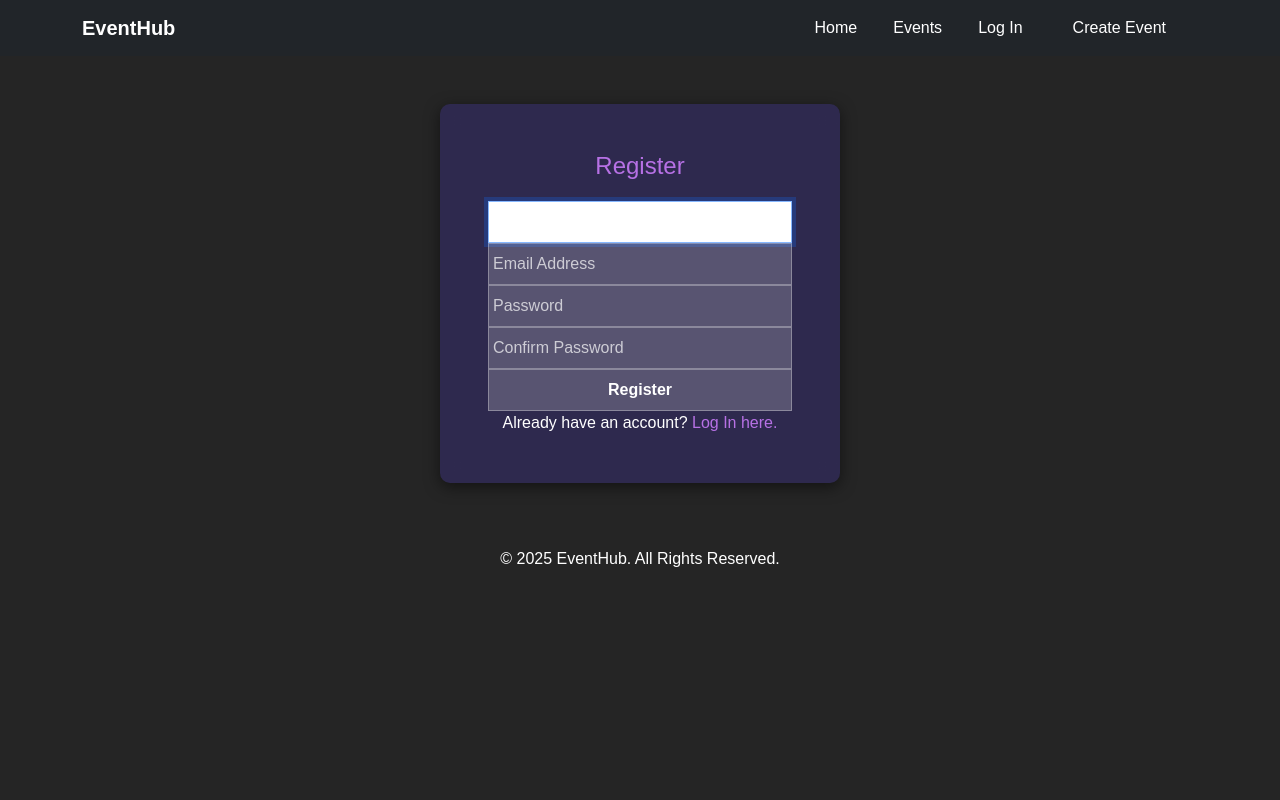
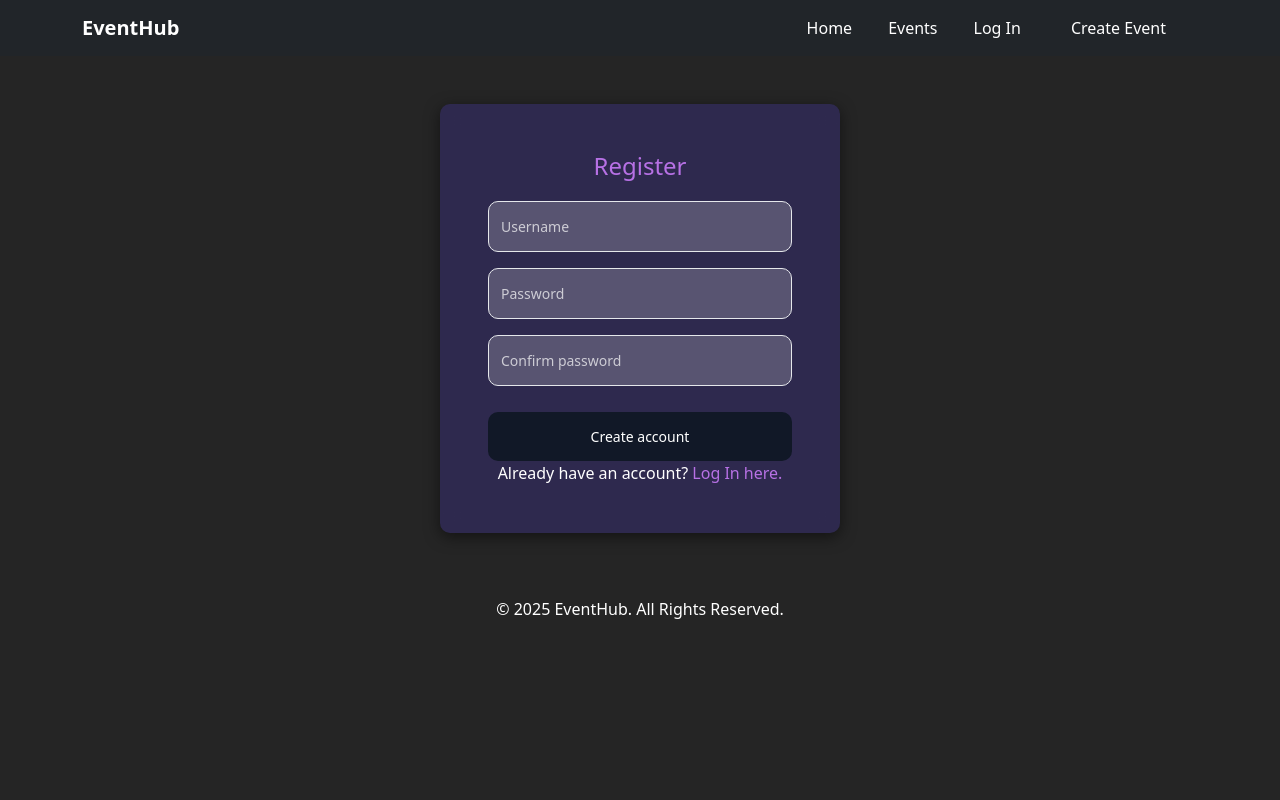
Before and after one commit to NeginJahedi/Eventhub, a Django app: template events/templates/events/register.html in a window 1280 px wide. Run offline with Django 3.2, Linux system fonts and the light colour scheme; the template is opened without the code that fills it, so the values that code supplies are empty.

Commit message:
auth form upgraded

```diff
--- a/docker-compose.dev.yml
+++ b/docker-compose.dev.yml
@@ -9,7 +9,7 @@ services:
     volumes:
       - postgres_dev_data:/var/lib/postgresql/data
     ports:
-      - "5432:5432"
+      - "5433:5432"
 
   redis:
     image: redis:7
@@ -20,11 +20,11 @@ services:
     build:
       context: .
       dockerfile: Dockerfile.dev
-    command: python manage.py runserver 0.0.0.0:8000
+    command: watchgod manage:runserver 0.0.0.0:8000
     env_file:
       - .env.dev
     volumes:
-      - .:/app
+      - .:/app:cached
     ports:
       - "8000:8000"
     depends_on:
--- a/events/static/events/styles/styles.css
+++ b/events/static/events/styles/styles.css
@@ -337,4 +337,52 @@ footer p {
 .btn-outline-primary:hover {
   background: #B771E5;
   color: #ffffff;
-}/*# sourceMappingURL=styles.css.map */
+}
+
+body {
+  font-family: system-ui, -apple-system, BlinkMacSystemFont;
+}
+
+.auth {
+  margin: auto;
+  display: flex;
+  flex-direction: column;
+  gap: 16px;
+}
+
+.auth input {
+  padding: 14px 12px;
+  border-radius: 10px;
+  border: 1px solid #e5e7eb;
+  font-size: 14px;
+  outline: none;
+}
+
+.auth input:focus {
+  border-color: #6366f1;
+}
+
+.auth button {
+  margin-top: 10px;
+  padding: 14px;
+  border-radius: 10px;
+  border: none;
+  background: #111827;
+  color: white;
+  font-size: 14px;
+  cursor: pointer;
+}
+
+.error {
+  padding: 14px 12px;
+  border-radius: 10px;
+  font-size: 14px;
+  outline: none;
+  font-size: 12px;
+  color: #fff;
+  background-color: rgba(152, 55, 52, 0.3);
+  border: 1px solid rgba(152, 55, 52, 0.3);
+  line-height: 1.4;
+}
+
+/*# sourceMappingURL=styles.css.map */
--- a/events/static/events/styles/styles.scss
+++ b/events/static/events/styles/styles.scss
@@ -387,3 +387,58 @@ $font-stack: 'Poppins', sans-serif;
     background: $highlight-color;
     color: $secondary-color;
 }
+
+
+
+
+
+
+
+body {
+  font-family: system-ui, -apple-system, BlinkMacSystemFont;
+
+}
+
+.auth {
+  margin: auto;
+  display: flex;
+  flex-direction: column;
+  gap: 16px;
+}
+
+.auth input {
+  padding: 14px 12px;
+  border-radius: 10px;
+  border: 1px solid #e5e7eb;
+  font-size: 14px;
+  outline: none;
+}
+
+.auth input:focus {
+  border-color: #6366f1;
+}
+
+.auth button {
+  margin-top: 10px;
+  padding: 14px;
+  border-radius: 10px;
+  border: none;
+  background: #111827;
+  color: white;
+  font-size: 14px;
+  cursor: pointer;
+}
+
+.error {
+  padding: 14px 12px;
+  border-radius: 10px;
+  font-size: 14px;
+  outline: none;
+  font-size: 12px;
+  color: #fff;
+  background-color: rgba(152, 55, 52, 0.3);
+  border: 1px solid  rgba(152, 55, 52, 0.3);
+  line-height: 1.4;
+}
+
+/*# sourceMappingURL=styles.css.map */
--- a/events/templates/events/register.html
+++ b/events/templates/events/register.html
@@ -8,23 +8,57 @@
         <div>{{ message }}</div>
     {% endif %}
 
-    <form action="{% url 'register' %}" method="post" class="m-auto">
-        {% csrf_token %}
-        <div class="form-group">
-            <input class="form-control py-2 px-1" autofocus type="text" name="username" placeholder="Username">
-        </div>
-        <div class="form-group">
-            <input class="form-control py-2 px-1" type="email" name="email" placeholder="Email Address">
-        </div>
-        <div class="form-group">
-            <input class="form-control py-2 px-1" type="password" name="password" placeholder="Password">
-        </div>
-        <div class="form-group">
-            <input class="form-control py-2 px-1" type="password" name="confirmation" placeholder="Confirm Password">
-        </div>
-        <input class="btn btn-primary py-2 px-1" type="submit" value="Register">
-    </form>
 
-    Already have an account? <a href="{% url 'login' %}">Log In here.</a>
+                <form method="post" class="auth">
+            {% csrf_token %}
+
+            <input
+              required
+              type="text"
+              name="username"
+              placeholder="Username"
+              value="{{ form.username.value|default:'' }}"
+              autocomplete="username"
+            />
+
+            <input
+              required
+              type="password"
+              name="password1"
+              placeholder="Password"
+              autocomplete="new-password"
+            />
+
+            <input
+              required
+              type="password"
+              name="password2"
+              placeholder="Confirm password"
+              autocomplete="new-password"
+            />
+
+            {% if form.errors %}
+              <div class="error">
+                {{ form.errors.as_text }}
+              </div>
+            {% endif %}
+
+            <button>Create account</button>
+          </form>
+
+
+            Already have an account? <a href="{% url 'login' %}">Log In here.</a>
+
+
+        {% for field in form %}
+  {% for error in field.errors %}
+    <script>
+      const field = document.querySelector('[name="{{ field.name }}"]')
+      const errorEl = field.parentElement.querySelector('.error')
+      errorEl.textContent = "{{ error|escapejs }}"
+      errorEl.style.display = "block"
+    </script>
+  {% endfor %}
+{% endfor %}
 </div>
 {% endblock %}
--- a/events/urls.py
+++ b/events/urls.py
@@ -6,8 +6,8 @@ from django.conf.urls.static import static
 
 urlpatterns = [
     path('', views.index, name="index"),
-    path("login", views.login_view, name="login"),
-    path("logout", views.logout_view, name="logout"),
+    path("login", views.login, name="login"),
+    path("logout", views.logout, name="logout"),
     path("register", views.register, name="register"),
     path('create', views.create, name="create"),
     path('Events/<int:event_id>/', views.event_view, name="event"),
--- a/requirements.txt
+++ b/requirements.txt
@@ -11,3 +11,4 @@ gunicorn
 dj-database-url
 python-dotenv
 whitenoise
+watchgod
```
Also changed, not shown: events/forms.py (+33 -1 lines), events/static/events/js/register.js (added, +19 -0 lines), events/templates/events/login.html (+34 -8 lines), events/views.py (+36 -45 lines), 3 other files.
